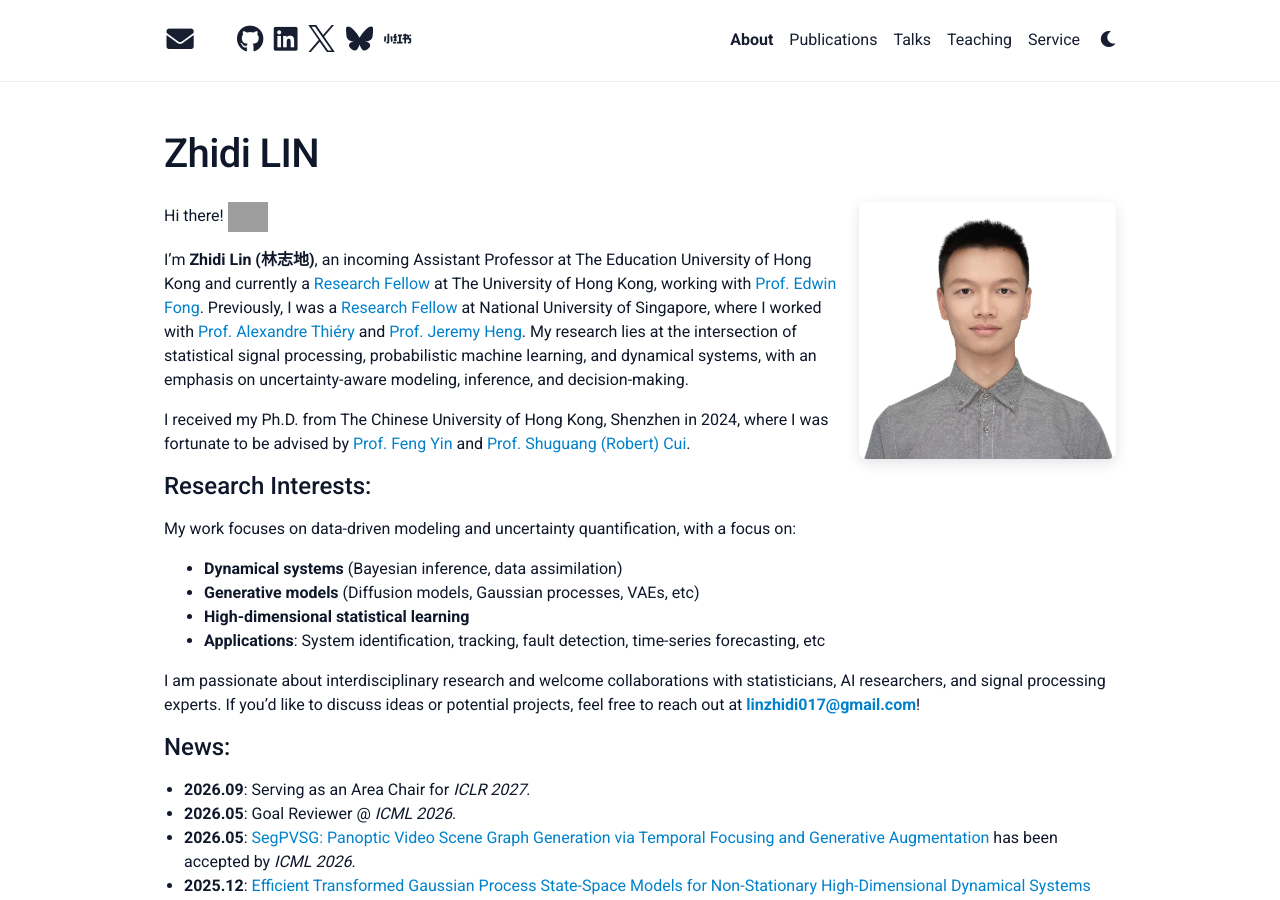
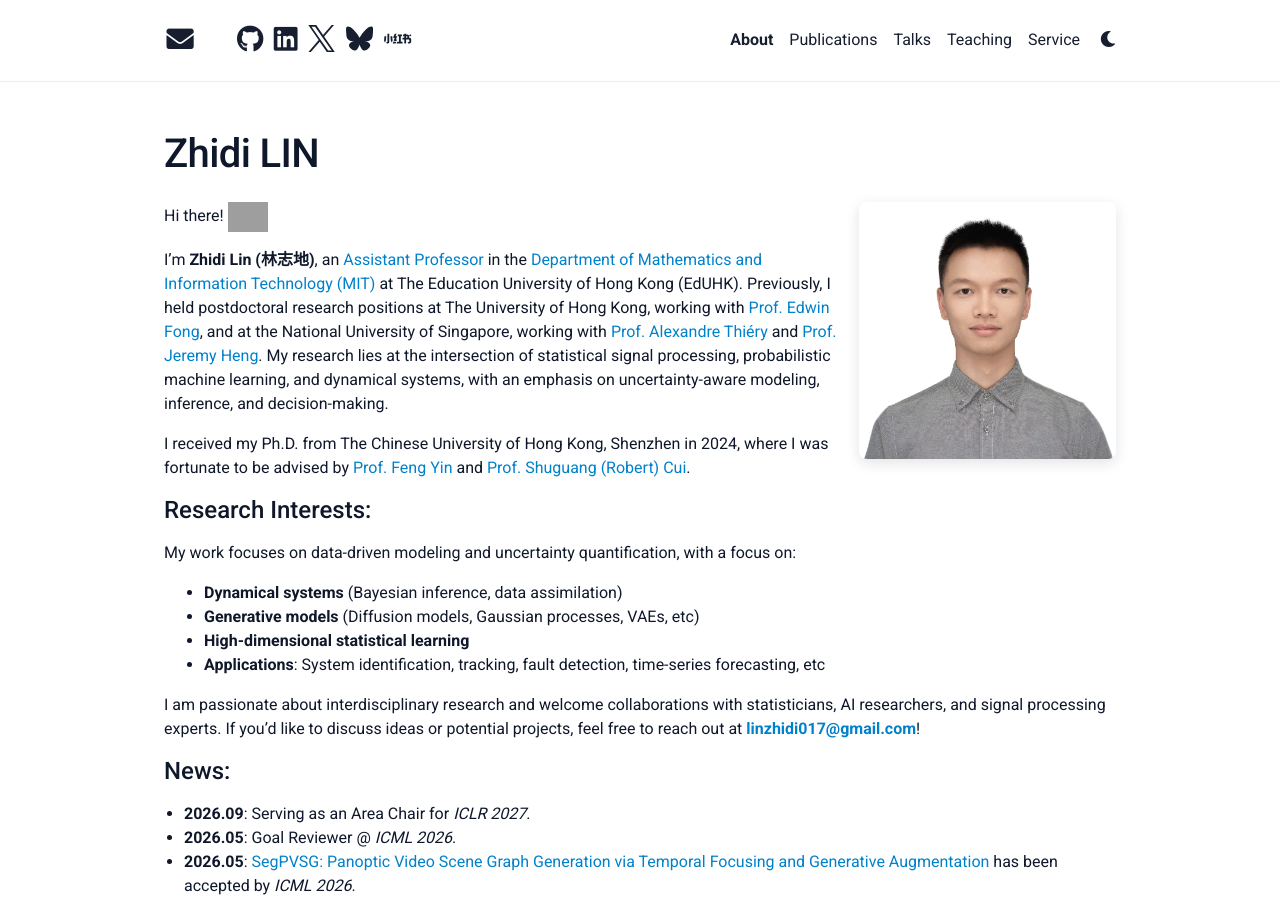
Before and after one commit to Zhidi-Lin/zhidi-lin.github.io, a Jekyll site: the page built from _pages/about.md, in a window 1280 px wide and 900 px high. Built offline with Jekyll 4.4.1, drawn with Linux system fonts in a browser that asks for light colours; a style sheet for code colours, icons or effects is not loaded; grey boxes are pictures that could not be loaded.

Commit message:
job update

```diff
--- a/_pages/about.md
+++ b/_pages/about.md
@@ -7,9 +7,9 @@
 
 Hi there! <img src="https://media.giphy.com/media/hvRJCLFzcasrR4ia7z/giphy.gif" width="40px">
 
-I'm **Zhidi Lin (林志地)**, an incoming Assistant Professor at The Education University of Hong Kong and currently a [Research Fellow](https://saasweb.hku.hk/staff/zhidilin/) at The University of Hong Kong, working with [Prof. Edwin Fong](https://saasweb.hku.hk/staff/chefong/). Previously, I was a [Research Fellow](https://www.stat.nus.edu.sg/people/research-fellow-assistant/) at National University of Singapore, where I worked with [Prof. Alexandre Thiéry](https://alexxthiery.github.io/) and [Prof. Jeremy Heng](https://sites.google.com/view/jeremyheng/). My research lies at the intersection of statistical signal processing, probabilistic machine learning, and dynamical systems, with an emphasis on uncertainty-aware modeling, inference, and decision-making.
-
-
+I'm **Zhidi Lin (林志地)**, an [Assistant Professor](https://www.eduhk.hk/mit/en/staff/linz) in the [Department of Mathematics and Information Technology (MIT)](https://www.eduhk.hk/mit/en/) at The Education University of Hong Kong (EdUHK).
+Previously, I held postdoctoral research positions at The University of Hong Kong, working with [Prof. Edwin Fong](https://saasweb.hku.hk/staff/chefong/), and at the National University of Singapore, working with [Prof. Alexandre Thiéry](https://alexxthiery.github.io/) and [Prof. Jeremy Heng](https://sites.google.com/view/jeremyheng/).
+My research lies at the intersection of statistical signal processing, probabilistic machine learning, and dynamical systems, with an emphasis on uncertainty-aware modeling, inference, and decision-making.
 
 I received my Ph.D. from The Chinese University of Hong Kong, Shenzhen in 2024, where I was fortunate to be advised by [Prof. Feng Yin](https://blsp-group.github.io/) and [Prof. Shuguang (Robert) Cui](https://scholar.google.com/citations?user=1o_qvR0AAAAJ&hl=en&oi=ao).
 
```
